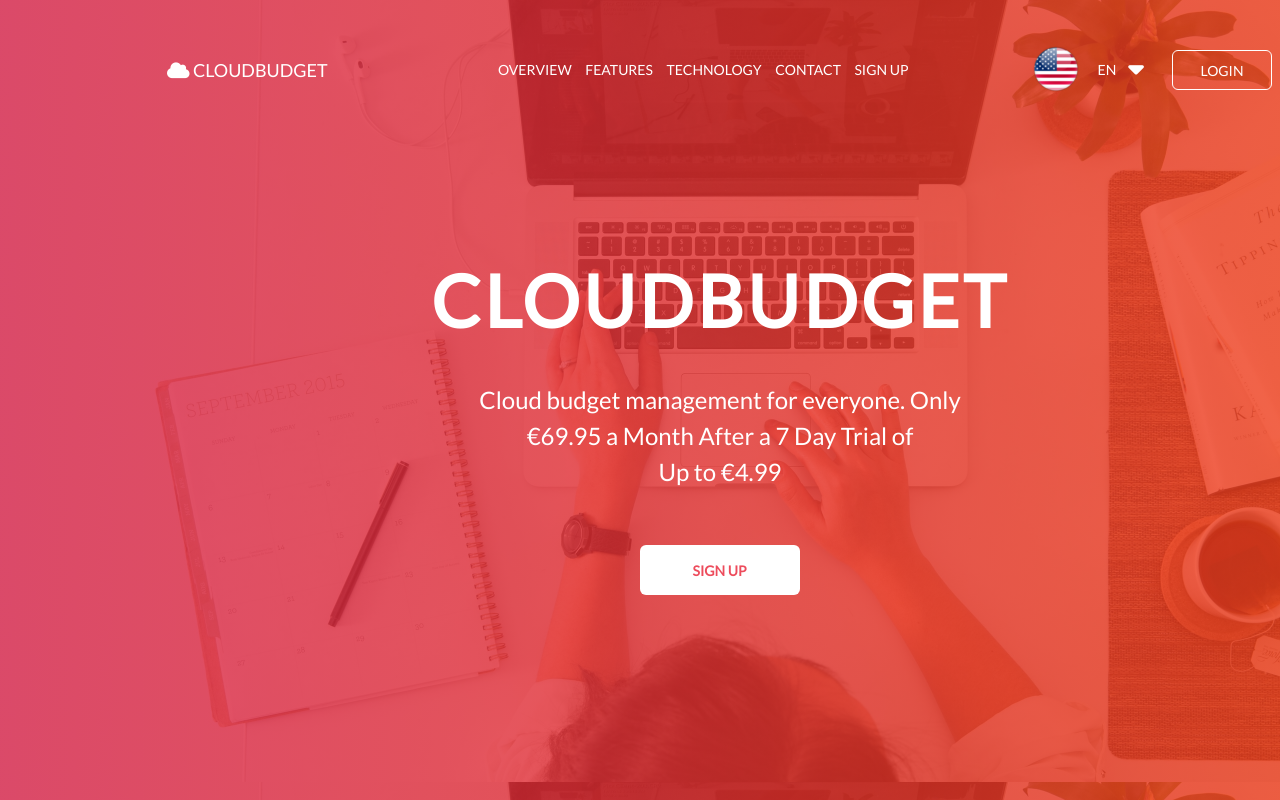
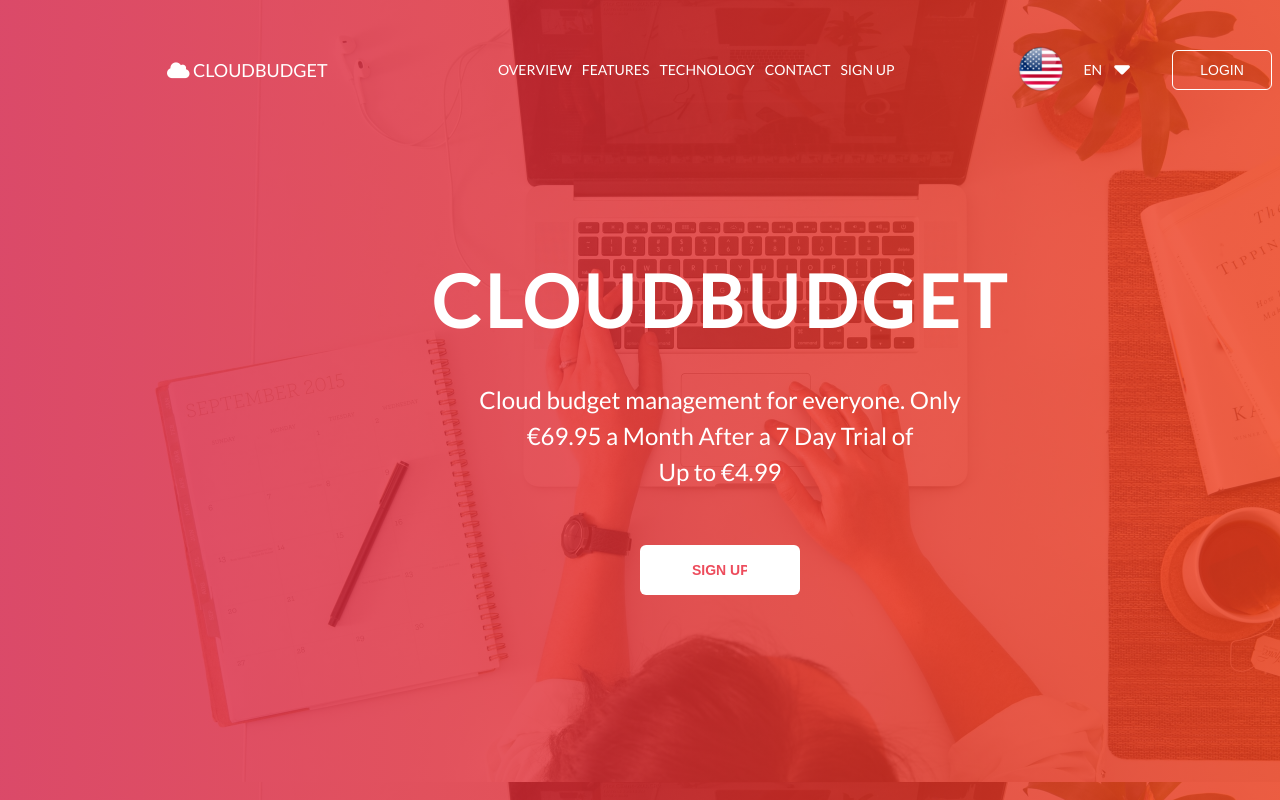
Before and after one commit to OliaKos/HW_4_Figma, a plain HTML site: page index.html in a window 1280 px wide. Drawn offline with Linux system fonts and the light colour scheme.

Commit message:
last new

```diff
--- a/index.html
+++ b/index.html
@@ -19,10 +19,10 @@
 
         </div>
         <div class="topnav">
-            <span class="overview">OVERVIEW&nbsp&nbsp&nbsp&nbsp&nbsp</span>
-            <span class="features">FEATURES&nbsp&nbsp&nbsp&nbsp&nbsp</span>
-            <span class="technology">TECHNOLOGY&nbsp&nbsp&nbsp&nbsp&nbsp</span>
-            <span class="contact">CONTACT&nbsp&nbsp&nbsp&nbsp&nbsp</span>
+            <span class="overview">OVERVIEW</span>
+            <span class="features">FEATURES</span>
+            <span class="technology">TECHNOLOGY</span>
+            <span class="contact">CONTACT</span>
             <span class="sign-up">SIGN UP</span>
            <img src="united_states_of_america_round_icon_64.png" >
             <p class="EN">EN</p>
--- a/style.css
+++ b/style.css
@@ -13,7 +13,6 @@ body {
 
 }
 .Title {
-    font-family: 'Lato';
     font-style: normal;
     font-weight: bold;
     font-size: 72px;
@@ -29,7 +28,6 @@ body {
     color: #FFFFFF;
 }
 .description {
-    font-family: 'Lato';
     width: 540px;
     height: 124px;
     margin-left: 450px;
@@ -60,7 +58,6 @@ body {
     height: 17px;
     left: 692px;
     top: 562px;
-    font-family: Lato;
     font-style: normal;
     font-weight: 600;
     font-size: 14px;
@@ -73,7 +70,6 @@ body {
     border: 0;
 }
 .topnav {
-    font-family: Lato;
     font-style: normal;
     font-size: 14px;
     line-height: 17px;
@@ -85,6 +81,19 @@ body {
     left: 498px;
     top: 45px;
     display:flex
+}
+.overview{
+    padding-right: 10px;
+}
+.features {
+    padding-right: 10px;
+}
+.technology{
+    padding-right: 10px;
+}
+.contact {
+    padding-right: 10px;
+
 }
 img{
     padding-left: 115px;
@@ -103,7 +112,6 @@ img{
     left: 167px;
     top: 59px;
     color: #FFFFFF;
-    font-family: Lato;
     font-style: normal;
     font-size: 18px;
     font-weight: 500;
@@ -124,7 +132,6 @@ right: 168px;
 border: 1px solid #FFFFFF;
 box-sizing: border-box;
 border-radius: 6px;
-font-family: Lato;
 font-style: normal;
 font-weight: normal;
 font-size: 14px;
```
